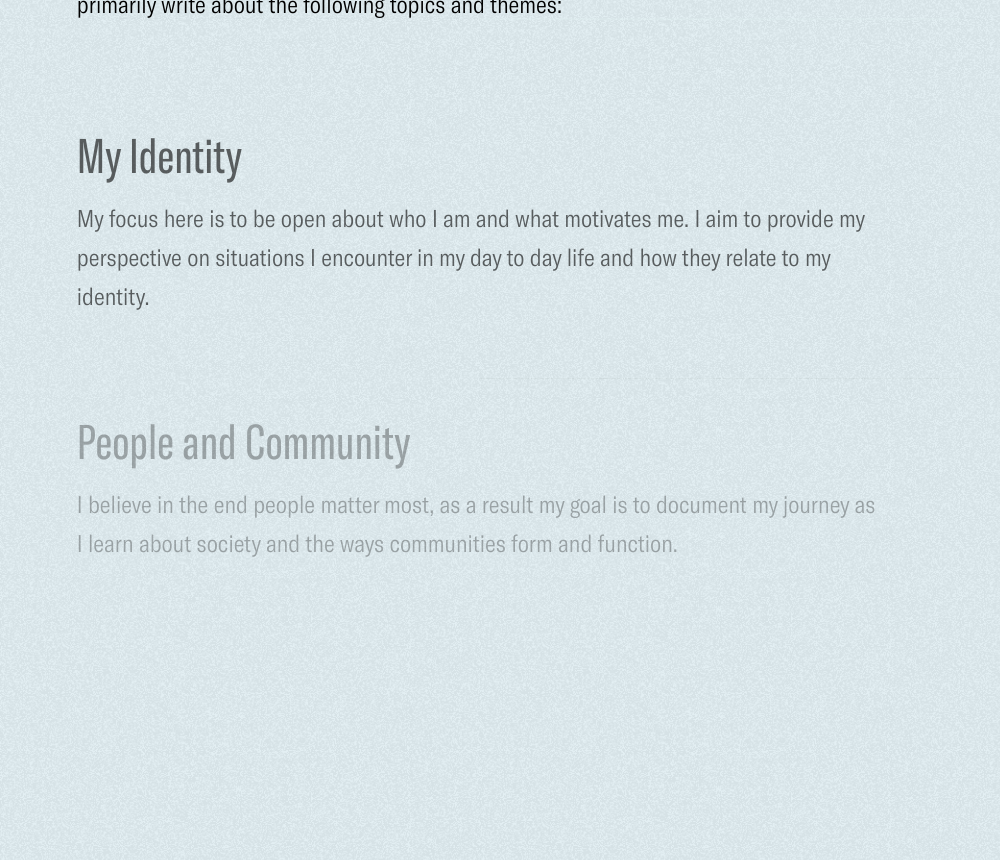
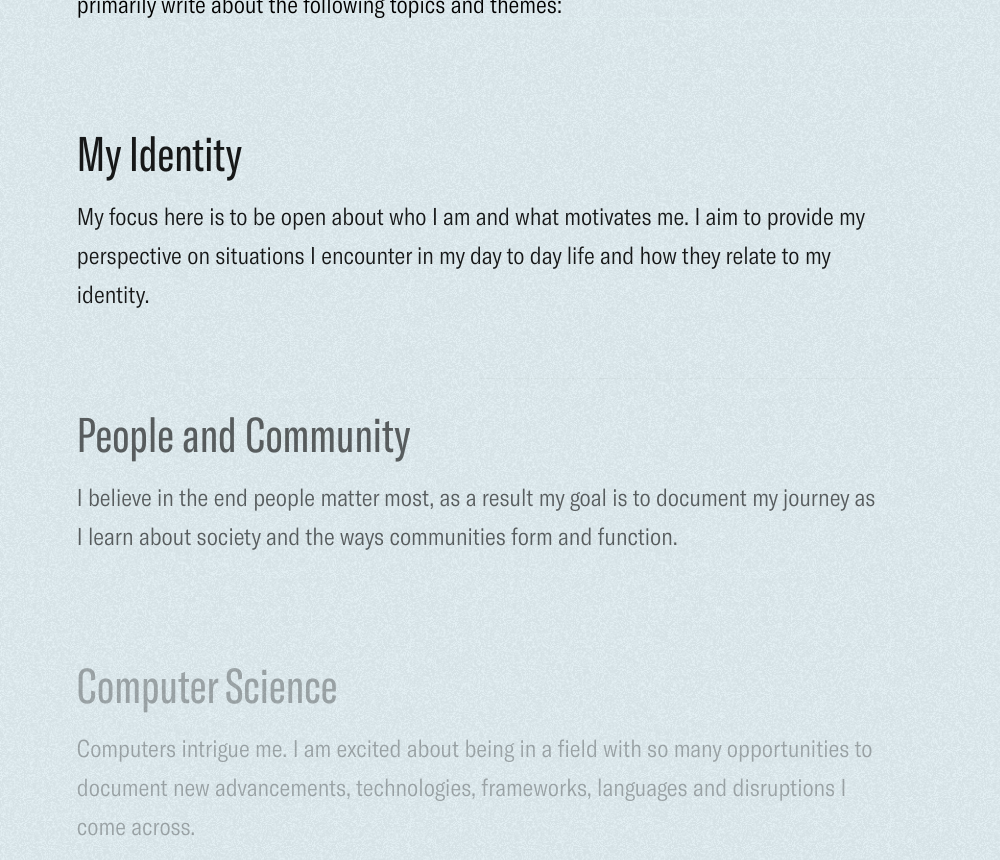
Before and after one commit to muyixs/muyiwa-website, a Nuxt app: page / in a window 1280 px wide. Shown: the part 1240-2100 px from the top of the page, without its empty margins (0-1000 px from the left). Built offline with nearby package versions, Linux system fonts and the light colour scheme.

Commit message:
update animation duration of topics section

```diff
--- a/pages/index.vue
+++ b/pages/index.vue
@@ -332,7 +332,7 @@ export default {
       text-transform: uppercase;
       z-index: 2;
       opacity: 0;
-      animation: scale 0.6s $easeOutExpo 1.4s, fade 0s 1.4s forwards;
+      animation: scale 0.6s $easeOutExpo 1.4s, fade 0s linear 1.41s forwards;
 
       @media screen and (max-width: 1440px) {
         --size: 120px;
@@ -461,8 +461,8 @@ export default {
       max-width: 740px;
       transform: translateY(50%);
       opacity: 0;
-      animation: slide 1.2s $easeOutExpo forwards 0.2s,
-        fade 1s linear forwards 0.2s;
+      animation: slide 1s $easeOutExpo forwards 0.2s,
+        fade 0.8s linear forwards 0.2s;
       animation-play-state: var(--anim-play-state);
     }
 
@@ -472,13 +472,13 @@ export default {
       margin-top: 100px;
       transform: translateY(30%);
       opacity: 0;
-      animation: slide 1.2s $easeOutExpo forwards var(--delay),
-        fade 1s linear forwards var(--delay);
+      animation: slide 1s $easeOutExpo forwards var(--delay),
+        fade 0.8s linear forwards var(--delay);
       animation-play-state: var(--anim-play-state);
 
       @for $i from 1 through 4 {
         &:nth-child(#{$i}) {
-          --delay: #{$i * 0.3s};
+          --delay: #{$i * 0.24s};
         }
       }
 
```
